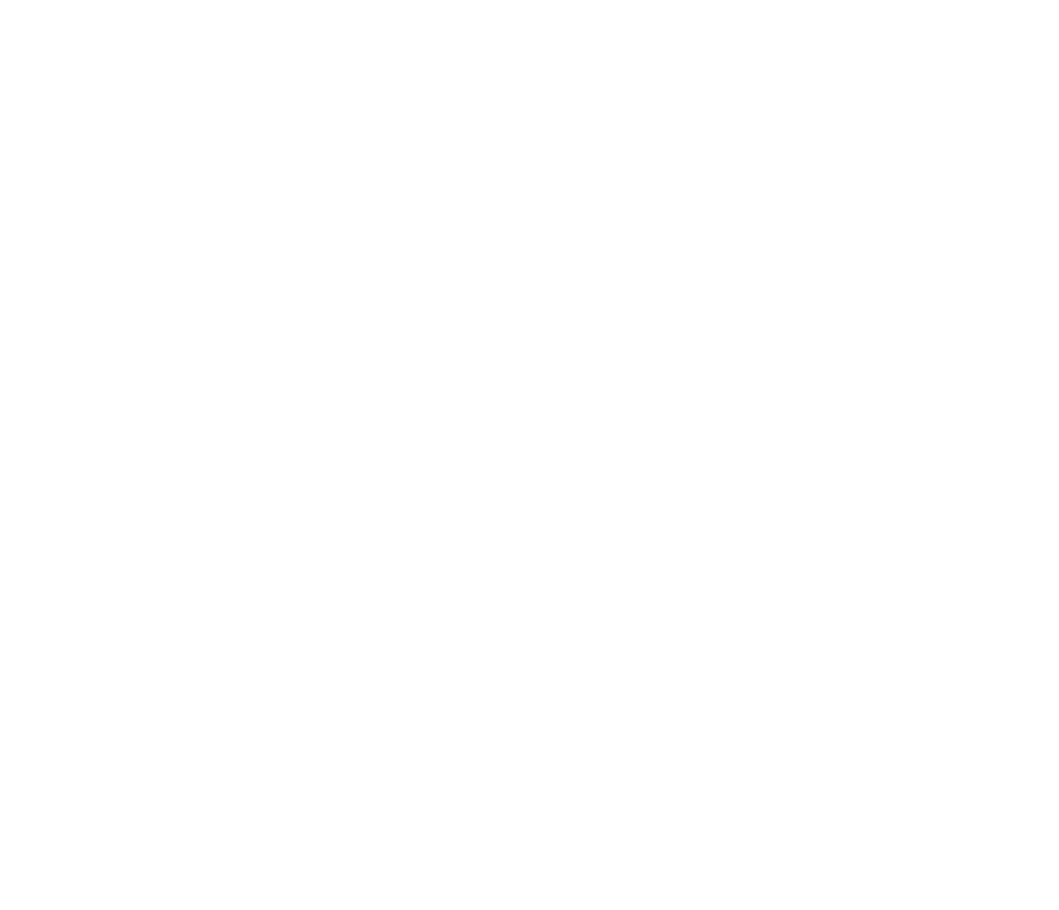
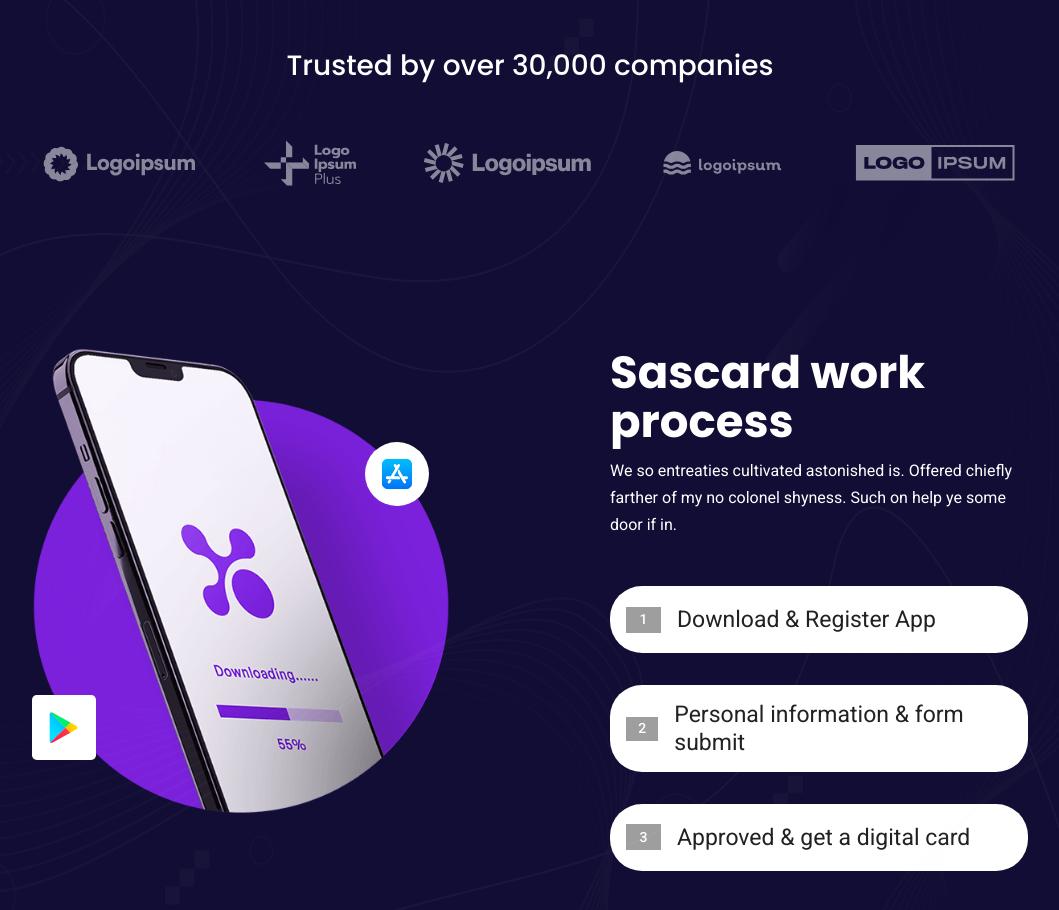
Before and after one commit to lazizjonikromov/landing_projects, a React (Vite) app: page / in a window 1280 px wide. Shown: the part 760-1670 px from the top of the page, without its empty margins (110-1169 px from the left). Before the commit the page ends 800 px from the top, so only its background shows below. Built offline with nearby package versions, Linux system fonts and the light colour scheme; grey boxes are pictures that could not be loaded.

Commit message:
company section is added

```diff
--- a/src/App.jsx
+++ b/src/App.jsx
@@ -1,3 +1,4 @@
+import CompanySection from "./components/companySection/CompanySection"
 import Hero from "./components/hero/Hero"
 import Navbar from "./components/navbar/Navbar"
 
@@ -6,6 +7,7 @@
     <>
       <Navbar />
       <Hero />
+      <CompanySection />
     </>
   )
 }
--- /dev/null
+++ b/src/components/companySection/CompanySection.jsx
@@ -0,0 +1,80 @@
+import React from "react";
+import Wrapper from "../wrapper/Wrapper";
+import "./company_section.scss";
+
+const CompanySection = () => {
+  return (
+    <section className="company">
+      <Wrapper>
+        <h4>Trusted by over 30,000 companies</h4>
+
+        <div className="company__companies">
+          <img src="src/assets/company-1.svg" alt="" />
+          <img src="src/assets/company-2.svg" alt="" />
+          <img src="src/assets/company-3.svg" alt="" />
+          <img src="src/assets/company-4.svg" alt="" />
+          <img src="src/assets/company-5.svg" alt="" />
+        </div>
+
+        <div className="company__container">
+          <div className="company__left">
+            <img
+              src="src/assets/companies-phone.png"
+              alt=""
+              className="img-1"
+            />
+
+            <div className="img-2">
+              <img src="src/assets/appstore.svg" alt="" />
+            </div>
+
+            <div className="img-3">
+              <img src="src/assets/playstore.svg" alt="" />
+            </div>
+          </div>
+
+          <div className="company__right">
+            <h3>Sascard work process</h3>
+            <p>
+              We so entreaties cultivated astonished is. Offered chiefly farther
+              of my no colonel shyness. Such on help ye some door if in.
+            </p>
+
+            <div className="company__points-container">
+              <div className="company__point">
+                <div className="company__point-icon">
+                  <div>1</div>
+                </div>
+                <div className="company__point-text">
+                  Download & Register App
+                </div>
+              </div>
+
+              <div className="company__point">
+                <div className="company__point-icon">
+                  <div>2</div>
+                </div>
+                <div className="company__point-text">
+                  Personal information & form submit
+                </div>
+              </div>
+
+              <div className="company__point">
+                <div className="company__point-icon">
+                  <div>3</div>
+                </div>
+                <div className="company__point-text">
+                  Approved & get a digital card
+                </div>
+              </div>
+            </div>
+          </div>
+        </div>
+      </Wrapper>
+
+      <img src="src/assets/companies-bg.png" alt="" className="company__bg" />
+    </section>
+  );
+};
+
+export default CompanySection;
--- /dev/null
+++ b/src/components/companySection/company_section.scss
@@ -0,0 +1,156 @@
+@import "../../styles/mixins.scss";
+
+.company {
+  background: #110d34;
+  position: relative;
+  padding-block: 7rem;
+
+  h4 {
+    color: #fff;
+    font-size: 28px;
+    font-weight: 500;
+    text-align: center;
+  }
+
+  h3 {
+    color: #fff;
+    font-size: 45px;
+    font-weight: 700;
+  }
+
+  p {
+    color: #fff;
+  }
+
+  &__companies {
+    display: flex;
+    align-items: center;
+    justify-content: center;
+    margin-inline: auto;
+    width: fit-content;
+    margin-block: 3.5rem 10rem;
+    gap: 4rem;
+    flex-wrap: wrap;
+
+    img {
+      opacity: 0.5;
+    }
+  }
+
+  &__container {
+    display: grid;
+    grid-template-columns: repeat(2, 1fr);
+    align-items: flex-start;
+    gap: 10rem;
+    padding: 0 110px;
+
+    @include respond(tab-land) {
+      gap: 5rem;
+    }
+
+    @include respond(tab-port) {
+      grid-template-columns: 1fr;
+      padding: 0 10px;
+    }
+  }
+
+  &__left {
+    position: relative;
+
+    @include respond(tab-port) {
+      width: 70%;
+      margin-inline: auto;
+    }
+  }
+
+  .img-1 {
+    width: 100%;
+  }
+
+  .img-2 {
+    position: absolute;
+    padding: 1rem;
+    background-color: #fff;
+    border-radius: 50%;
+    top: 20%;
+    right: 5%;
+
+    @include respond(phone) {
+      right: 2%;
+    }
+
+    img {
+      width: 2rem;
+
+      @include respond(phone) {
+        width: 1.5rem;
+      }
+    }
+  }
+
+  .img-3 {
+    position: absolute;
+    padding: 1rem;
+    background-color: #fff;
+    border-radius: 0.3rem;
+    bottom: 12%;
+
+    img {
+      width: 2rem;
+
+      @include respond(phone) {
+        width: 1.5rem;
+      }
+    }
+  }
+
+  &__points-container {
+    display: flex;
+    flex-direction: column;
+    gap: 2rem;
+    margin-top: 3rem;
+  }
+
+  &__point {
+    background-color: #fff;
+    display: flex;
+    align-items: center;
+    gap: 1rem;
+    padding: 1rem;
+    border-radius: 2rem;
+  }
+
+  &__point-text {
+    font-size: 23px;
+    font-weight: 400;
+    color: #212123;
+
+    @include respond(tab-land) {
+      font-size: 18px;
+    };
+  }
+
+  &__point-icon {
+    width: 35px;
+    height: 35px;
+    color: #fff;
+    background-image: url("src/assets/bg-star.svg");
+    background-position: 50%;
+    background-repeat: no-repeat;
+    background-size: contain;
+    display: flex;
+    align-items: center;
+    justify-content: center;
+    font-size: 14px;
+    font-weight: 500;
+  }
+
+  &__bg {
+    z-index: 0;
+    width: 100%;
+    height: 100%;
+    opacity: 0.05;
+    position: absolute;
+    inset: 0%;
+  }
+}
--- a/src/components/wrapper/wrapper.scss
+++ b/src/components/wrapper/wrapper.scss
@@ -1,7 +1,7 @@
 @import '../../styles/mixins.scss';
 
 .wrapper {
-    max-width: 1440px;
+    max-width: 1340px;
     margin-inline: auto;
     padding-inline: 2rem;
 
```
